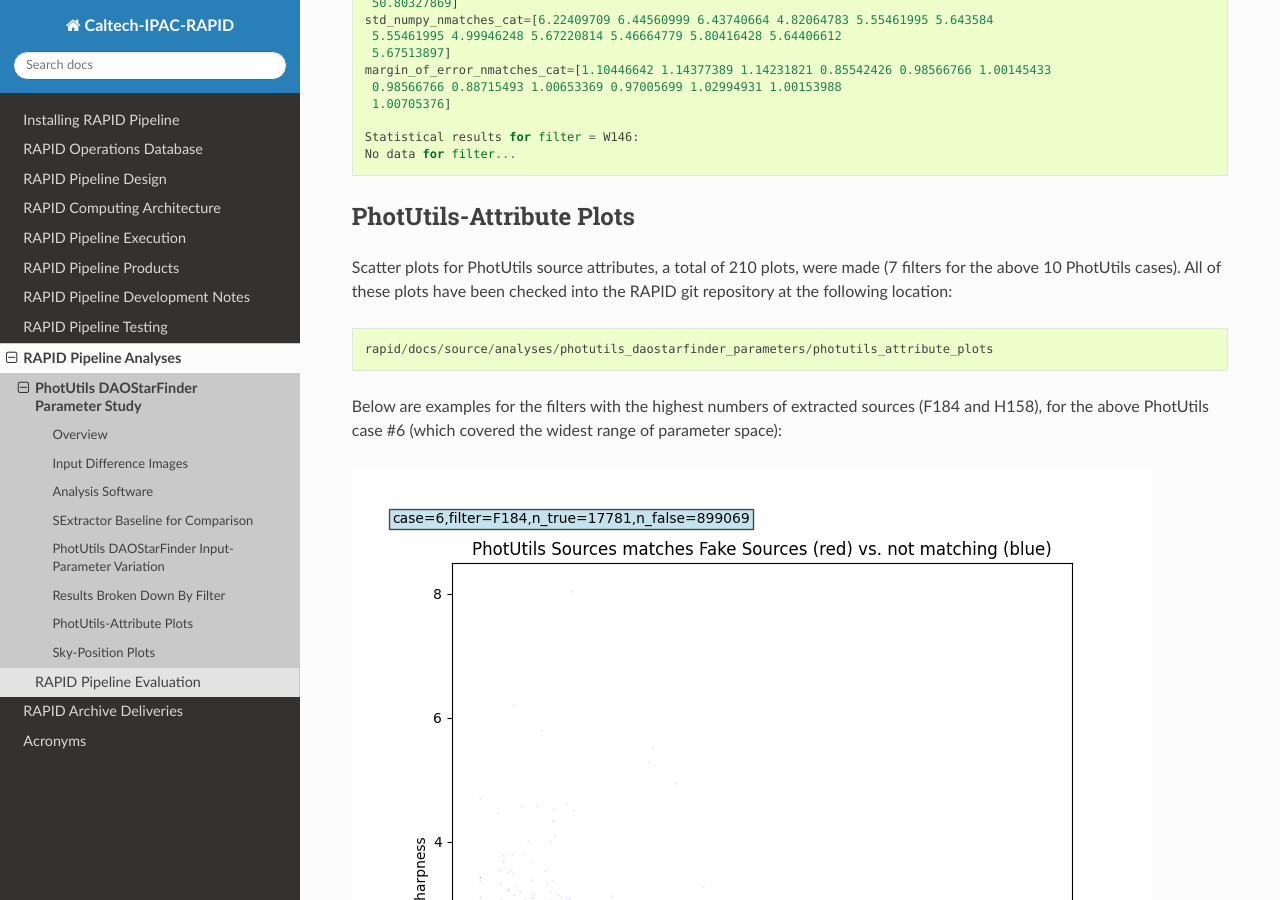
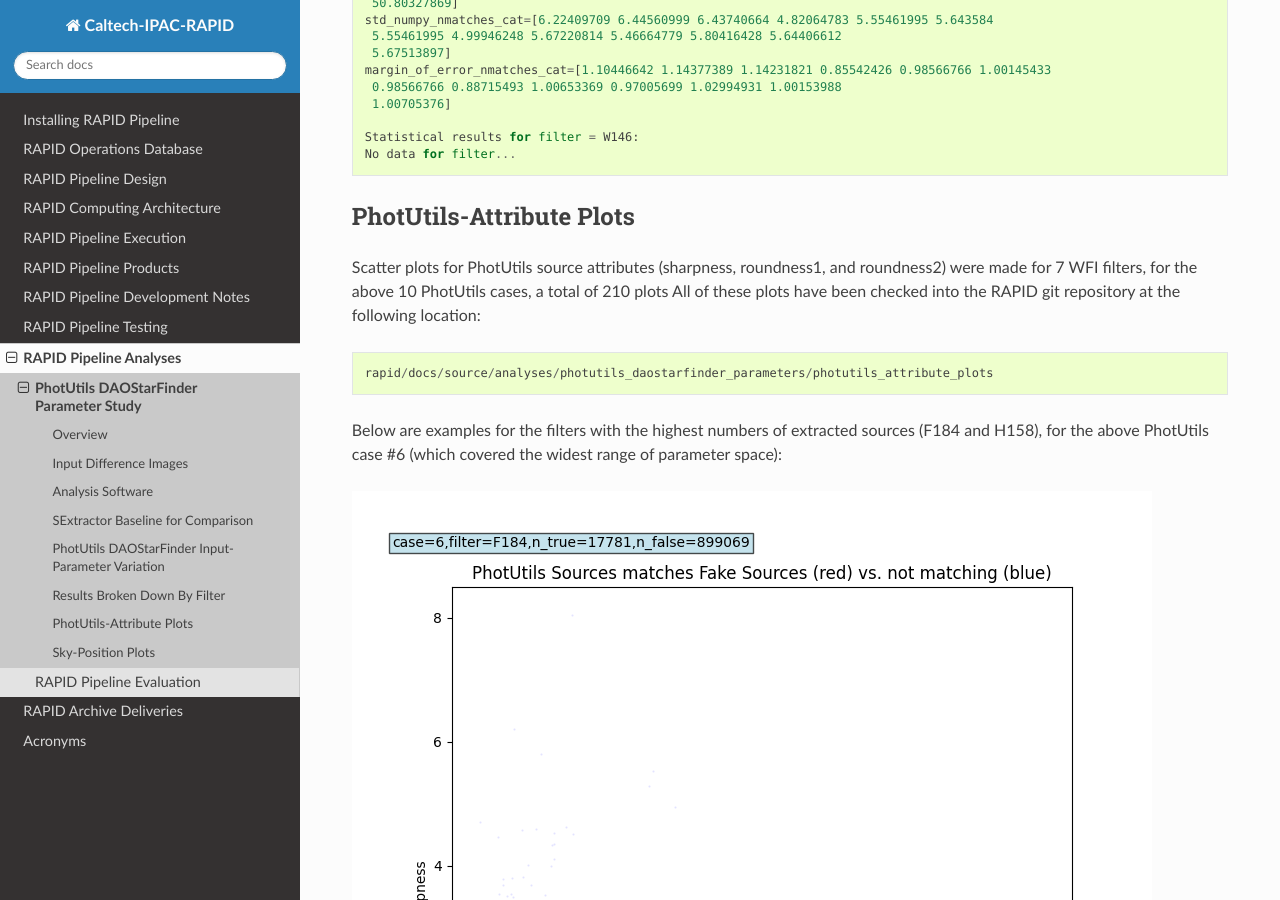
Before and after one commit to Caltech-IPAC/rapid, a Sphinx documentation site: the page built from docs/source/analyses/photutils_daostarfinder_parameters/photutils_daostarfinder_parameters.rst, in a window 1280 px wide and 900 px high, scrolled down 5811 px. Built offline with Sphinx 7.4.7 and the Read the Docs theme 3.1.0, drawn with Linux system fonts in a browser that asks for light colours.

Commit message:
Refined some text.

```diff
--- a/docs/source/analyses/photutils_daostarfinder_parameters/photutils_daostarfinder_parameters.rst
+++ b/docs/source/analyses/photutils_daostarfinder_parameters/photutils_daostarfinder_parameters.rst
@@ -290,7 +290,8 @@ Results Broken Down By Filter
 PhotUtils-Attribute Plots
 ************************************
 
-Scatter plots for PhotUtils source attributes, a total of 210 plots, were made (7 filters for the above 10 PhotUtils cases).
+Scatter plots for PhotUtils source attributes (sharpness, roundness1, and roundness2) were made for
+7 WFI filters, for the above 10 PhotUtils cases, a total of 210 plots
 All of these plots have been checked into the RAPID git repository at the following location:
 
 .. code-block::
```
